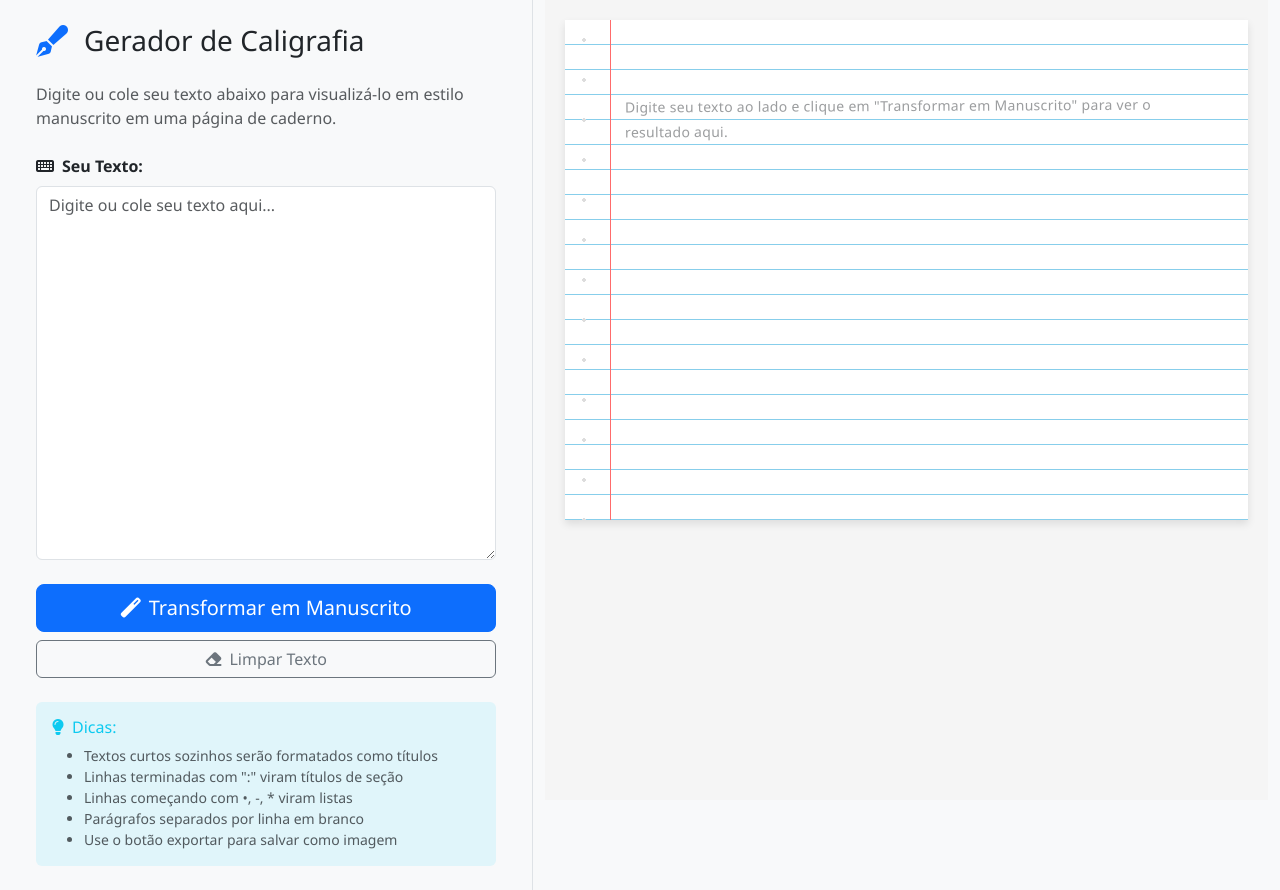
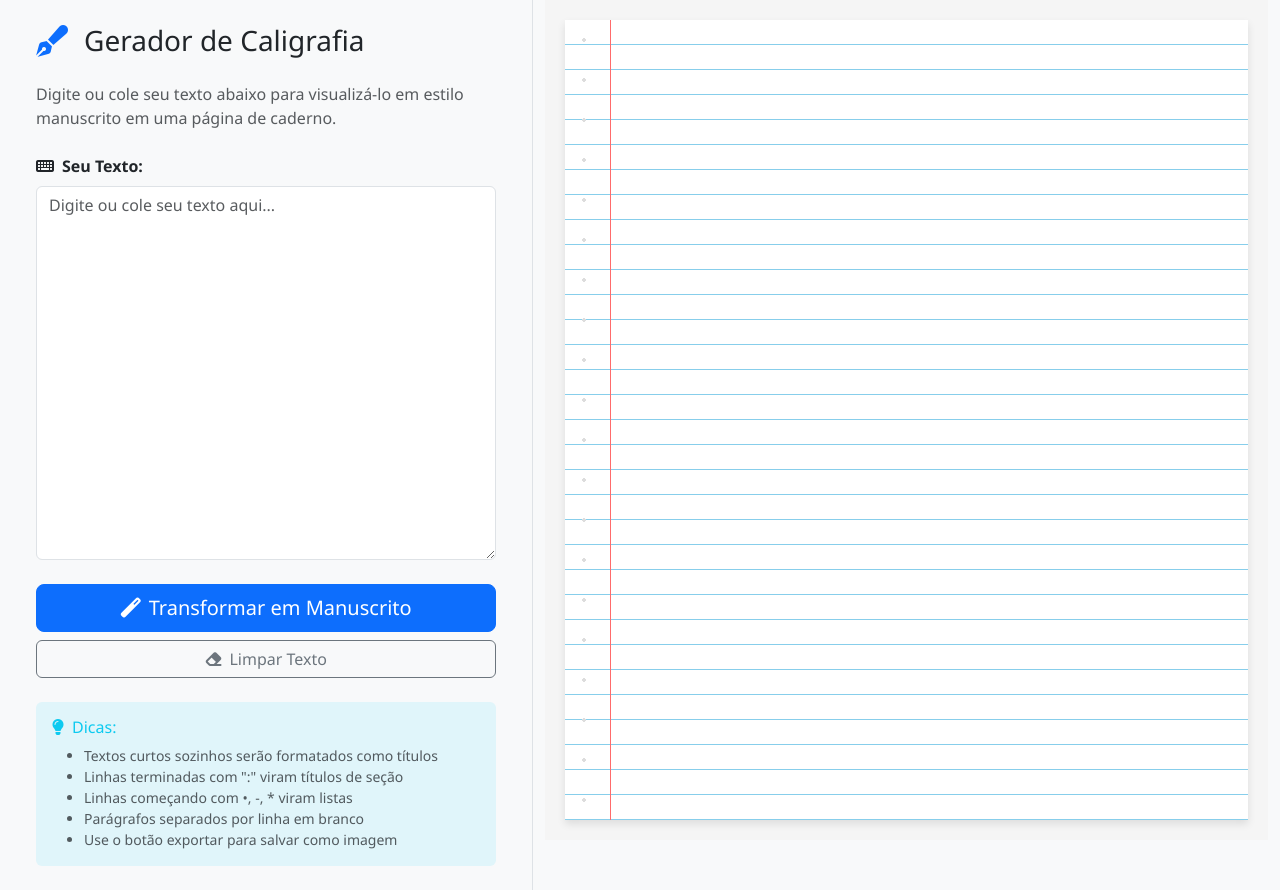
Before and after one commit to alexandrefreitass/Gerador-de-Caligrafia, a Flask app: page / in a window 1280 px wide. Run offline with Flask 3, Linux system fonts and the light colour scheme.

Commit message:
fix span

```diff
--- a/static/css/notebook.css
+++ b/static/css/notebook.css
@@ -20,7 +20,7 @@ body {
     width: 210mm;
     max-width: 100%;
     height: auto;
-    min-height: 500px;
+    min-height: 800px;
     background-color: #ffffff !important;
     background-image:
         /* Red margin line */
--- a/static/js/handwriting.js
+++ b/static/js/handwriting.js
@@ -93,15 +93,6 @@ class HandwritingApp {
         if (previewContainer) {
             previewContainer.scrollTop = 0;
         }
-    }
-
-    displayPlaceholder() {
-        const handwrittenDiv = this.notebookPreview.querySelector('.handwritten-text');
-        handwrittenDiv.innerHTML = `
-            <span class="placeholder-text text-muted">
-                Digite seu texto ao lado e clique em "Transformar em Manuscrito" para ver o resultado aqui.
-            </span>
-        `;
     }
 
     clearText() {
--- a/templates/index.html
+++ b/templates/index.html
@@ -64,11 +64,6 @@
         <div class="col-lg-7">
             <div class="preview-container">
                 <div id="notebookPreview" class="notebook-page">
-                    <div class="handwritten-text">
-                        <span class="placeholder-text text-muted">
-                            Digite seu texto ao lado e clique em "Transformar em Manuscrito" para ver o resultado aqui.
-                        </span>
-                    </div>
                 </div>
             </div>
         </div>
```
